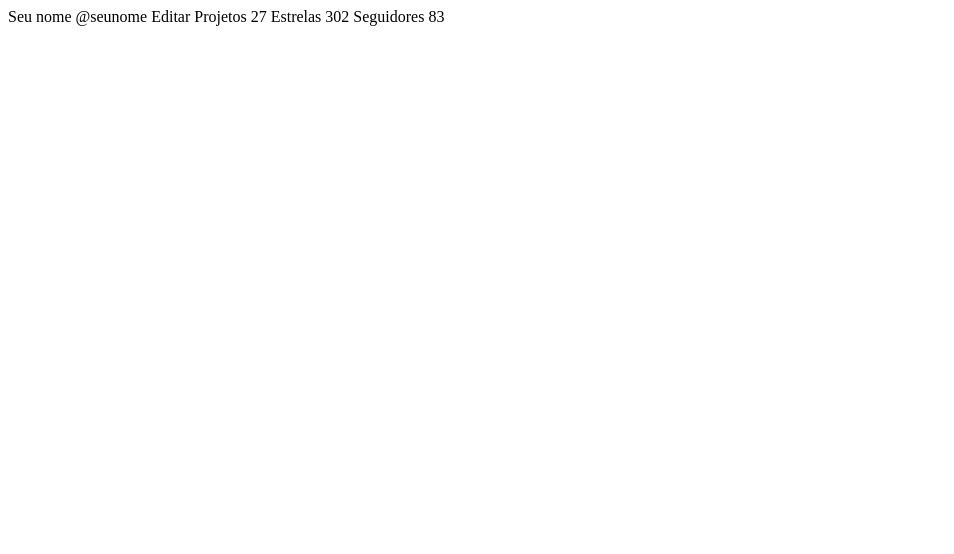
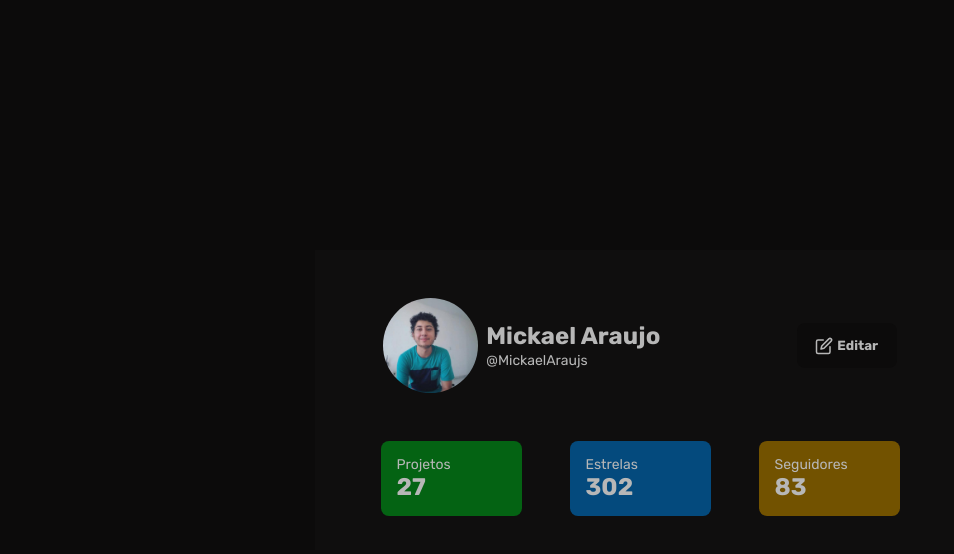
Before and after one commit to MickaelAraujs/profile-component, a plain HTML site: page index.html in a window 1280 px wide. Shown: the whole page, without its empty margins (0-954 px from the left). Drawn offline with Linux system fonts and the light colour scheme.

Commit message:
:sparkles: desktop design

```diff
--- /dev/null
+++ b/css/styles.css
@@ -0,0 +1,115 @@
+html, body, body * {
+  margin: 0;
+  padding: 0;
+  outline: 0;
+  overflow: hidden;
+  font-family: 'Rubik', sans-serif;
+}
+
+body {
+  background-color: #0C0B0B;
+  height: 100vh;
+  display: flex;
+  justify-content: center;
+  align-items: center;
+}
+
+.container {
+  background-color: #0F0E0E;
+  width: 650px;
+  min-height: 300px;
+  max-height: 650px;
+}
+
+.container .profile-container {
+  display: flex;
+  justify-content: space-around;
+  align-items: center;
+  margin-top: 48px;
+}
+
+.container .profile-container .profile-content {
+  display: flex;
+  align-items: center;
+}
+
+.container .profile-container .profile-content img {
+  width: 95px;
+  height: 95px;
+  border-radius: 50%;
+}
+
+.container .profile-container .profile-content .name-area {
+  margin-left: 8px;
+  color: #B7B7B7;
+}
+
+.name-area h1 {
+  font-size: 24px;
+}
+
+.name-area span {
+  font-size: 14px;
+}
+
+.profile-container .edit {
+  border: none;
+  border-radius: 8px;
+  width: 100px;
+  height: 45px;
+  background-color: #0C0B0B;
+  color: #B7B7B7;
+  display: flex;
+  justify-content: center;
+  align-items: center;
+  cursor: pointer;
+  font-weight: bold;
+}
+
+.profile-container .edit img {
+  width: 18px;
+  height: 18px;
+  margin-right: 4px;
+}
+
+.container .cards {
+  margin-top: 24px;
+  display: flex;
+  justify-content: center;
+  flex-wrap: wrap;
+}
+
+.container .cards .card {
+  width: 125px;
+  height: 75px;
+  background-color: blue;
+  display: flex;
+  flex-direction: column;
+  justify-content: center;
+  border-radius: 8px;
+  margin: 24px;
+  padding-left: 16px;
+  color: #B7B7B7;
+  cursor: pointer;
+}
+
+.container .cards .card .title {
+  font-size: 14px;
+}
+
+.container .cards .card .content {
+  font-size: 24px;
+  font-weight: bold;
+}
+
+#green {
+  background-color: #046313;
+}
+
+#blue {
+  background-color: #044A7D;
+}
+
+#yellow {
+  background-color: #725200;
+}
--- a/index.html
+++ b/index.html
@@ -1,9 +1,51 @@
-Seu nome
-@seunome
-Editar
-Projetos
-27
-Estrelas
-302
-Seguidores
-83
+<!DOCTYPE html>
+<html lang="pt-br">
+<head>
+  <meta charset="UTF-8">
+  <meta name="viewport" content="width=device-width, initial-scale=1.0">
+  <link href="https://fonts.googleapis.com/css2?family=Rubik:wght@400;700&display=swap" rel="stylesheet">
+  <link rel="stylesheet" href="./css/styles.css">
+  <title>Profile Component - Mickael Araujo</title>
+</head>
+<body>
+  <div class="container">
+    <div class="profile-container">
+      <div class="profile-content">
+        <img src="./assets/profile.jfif" alt="Mickael Araujo">
+
+        <div class="name-area">
+          <h1>Mickael Araujo</h1>
+
+          <span>@MickaelAraujs</span>
+        </div>
+      </div>
+
+      <button class="edit">
+        <img src="./assets/edit.svg" alt="Editar">
+
+        Editar
+      </button>
+    </div>
+
+    <div class="cards">
+      <div class="card" id="green">
+        <span class="title">Projetos</span>
+
+        <span class="content">27</span>
+      </div>
+
+      <div class="card" id="blue">
+        <span class="title">Estrelas</span>
+
+        <span class="content">302</span>
+      </div>
+
+      <div class="card" id="yellow">
+        <span class="title">Seguidores</span>
+
+        <span class="content">83</span>
+      </div>
+    </div>
+  </div>
+</body>
+</html>
```
